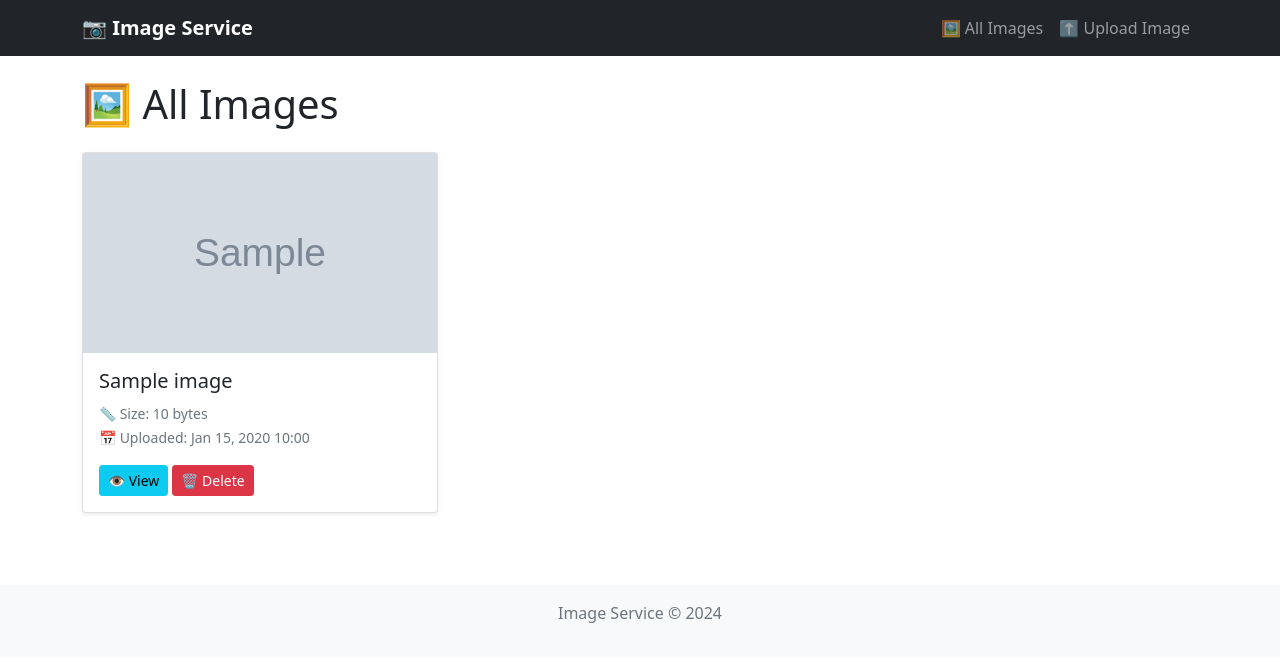
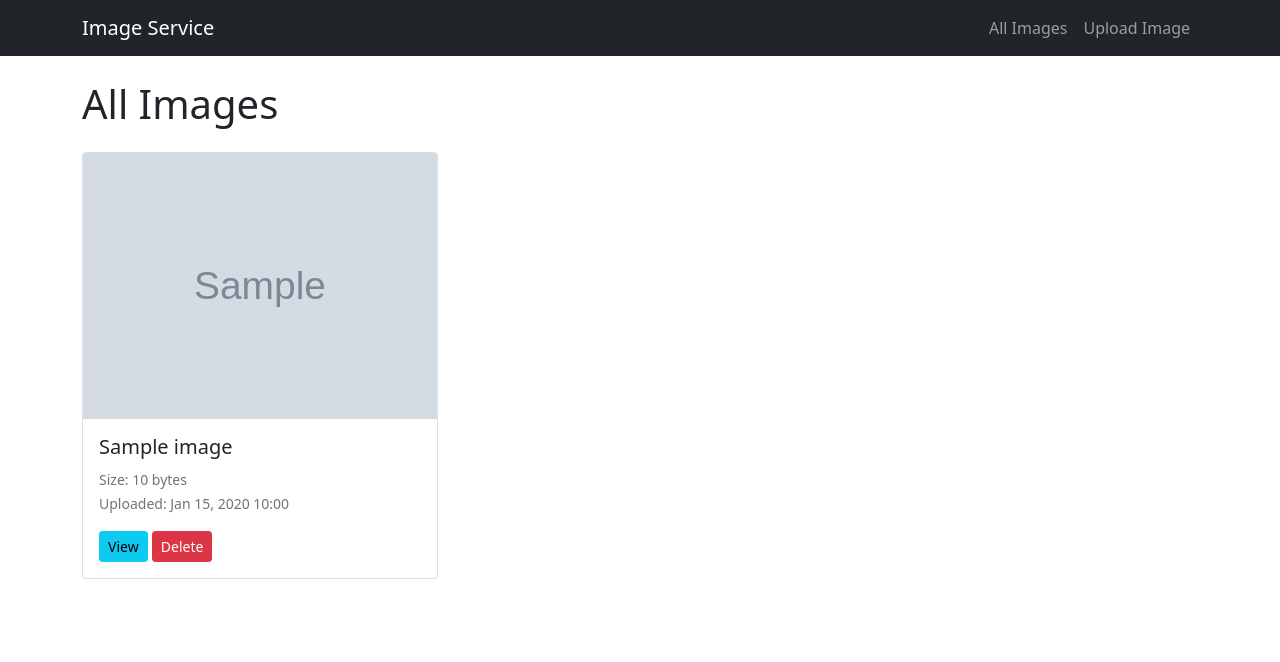
Before and after one commit to gajethatredddd/django_image_service_itm, a Django app: page / in a window 1280 px wide. Shown: the top 662 px of the page. Run offline with Django 4.2, Linux system fonts and the light colour scheme; tables that the repository leaves empty hold one stand-in row (values such as "Sample post"); grey boxes marked "Sample" are stand-in pictures.

Commit message:
Исправил nginx

```diff
--- a/django_app/images_api/templates/images_api/base.html
+++ b/django_app/images_api/templates/images_api/base.html
@@ -5,18 +5,15 @@
     <meta name="viewport" content="width=device-width, initial-scale=1.0">
     <title>{% block title %}Image Service{% endblock %}</title>
     <link href="https://cdn.jsdelivr.net/npm/bootstrap@5.1.3/dist/css/bootstrap.min.css" rel="stylesheet">
-    <style>
-        .navbar-brand { font-weight: bold; }
-        .card-img-top { object-fit: cover; height: 200px; }
-    </style>
+    <link href="/static/css/style.css" rel="stylesheet">
 </head>
 <body>
     <nav class="navbar navbar-expand-lg navbar-dark bg-dark">
         <div class="container">
-            <a class="navbar-brand" href="{% url 'images_api:image_list' %}">📷 Image Service</a>
+            <a class="navbar-brand" href="{% url 'images_api:image_list' %}">Image Service</a>
             <div class="navbar-nav">
-                <a class="nav-link" href="{% url 'images_api:image_list' %}">🖼️ All Images</a>
-                <a class="nav-link" href="{% url 'images_api:image_upload' %}">⬆️ Upload Image</a>
+                <a class="nav-link" href="{% url 'images_api:image_list' %}">All Images</a>
+                <a class="nav-link" href="{% url 'images_api:image_upload' %}">Upload Image</a>
             </div>
         </div>
     </nav>
@@ -35,12 +32,6 @@
         {% endblock %}
     </div>
 
-    <footer class="mt-5 py-3 bg-light">
-        <div class="container text-center">
-            <p class="text-muted">Image Service &copy; 2024</p>
-        </div>
-    </footer>
-
     <script src="https://cdn.jsdelivr.net/npm/bootstrap@5.1.3/dist/js/bootstrap.bundle.min.js"></script>
     {% block extra_scripts %}{% endblock %}
 </body>
--- a/django_app/images_api/templates/images_api/image_list.html
+++ b/django_app/images_api/templates/images_api/image_list.html
@@ -1,34 +1,26 @@
 {% extends 'images_api/base.html' %}
 
-{% block title %}All Images - Image Service{% endblock %}
-
 {% block content %}
-<h1 class="mb-4">🖼️ All Images</h1>
-
+<h1 class="mb-4">All Images</h1>
 {% if images %}
     <div class="row">
         {% for image in images %}
         <div class="col-md-4 mb-4">
-            <div class="card h-100 shadow-sm">
+            <div class="card">
                 <img src="{{ image.path.url }}" class="card-img-top" alt="{{ image.name }}">
-                <div class="card-body d-flex flex-column">
+                <div class="card-body">
                     <h5 class="card-title">{{ image.name }}</h5>
-                    <p class="card-text flex-grow-1">
+                    <p class="card-text">
                         <small class="text-muted">
-                            📏 Size: {{ image.size|filesizeformat }}<br>
-                            📅 Uploaded: {{ image.date|date:"M d, Y H:i" }}
+                            Size: {{ image.size|filesizeformat }}<br>
+                            Uploaded: {{ image.date|date:"M d, Y H:i" }}
                         </small>
                     </p>
-                    <div class="mt-auto">
-                        <a href="{% url 'images_api:image_detail' image.pk %}" class="btn btn-info btn-sm">👁️ View</a>
-                        <form method="post" action="{% url 'images_api:image_delete' image.pk %}" style="display: inline;">
-                            {% csrf_token %}
-                            <button type="submit" class="btn btn-danger btn-sm"
-                                    onclick="return confirm('Are you sure you want to delete {{ image.name }}?');">
-                                🗑️ Delete
-                            </button>
-                        </form>
-                    </div>
+                    <a href="{% url 'images_api:image_detail' image.pk %}" class="btn btn-info btn-sm">View</a>
+                    <form method="post" action="{% url 'images_api:image_delete' image.pk %}" style="display: inline;">
+                        {% csrf_token %}
+                        <button type="submit" class="btn btn-danger btn-sm" onclick="return confirm('Are you sure?');">Delete</button>
+                    </form>
                 </div>
             </div>
         </div>
@@ -38,7 +30,7 @@
     <div class="text-center py-5">
         <h3 class="text-muted">No images yet</h3>
         <p class="text-muted">Upload your first image to get started!</p>
-        <a href="{% url 'images_api:image_upload' %}" class="btn btn-primary btn-lg">⬆️ Upload First Image</a>
+        <a href="{% url 'images_api:image_upload' %}" class="btn btn-primary">Upload First Image</a>
     </div>
 {% endif %}
 {% endblock %}
```
Also changed, not shown: django_app/images_api/templates/images_api/image_detail.html (+7 -10 lines), django_app/images_api/templates/images_api/image_upload.html (+4 -18 lines), 1 other file.
